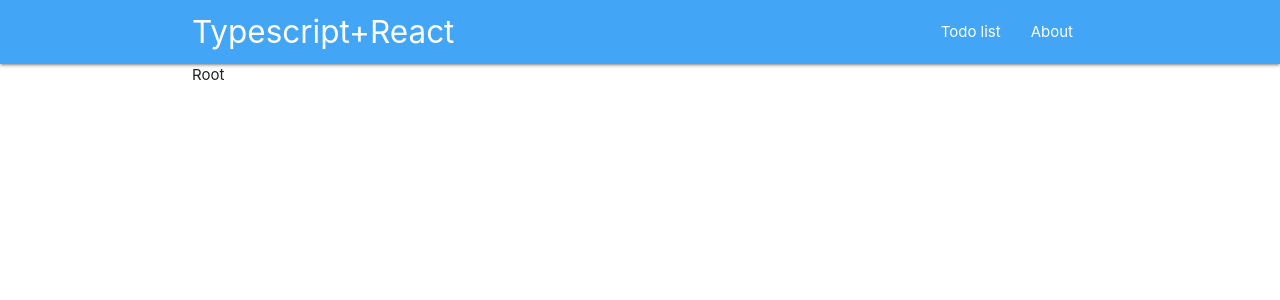
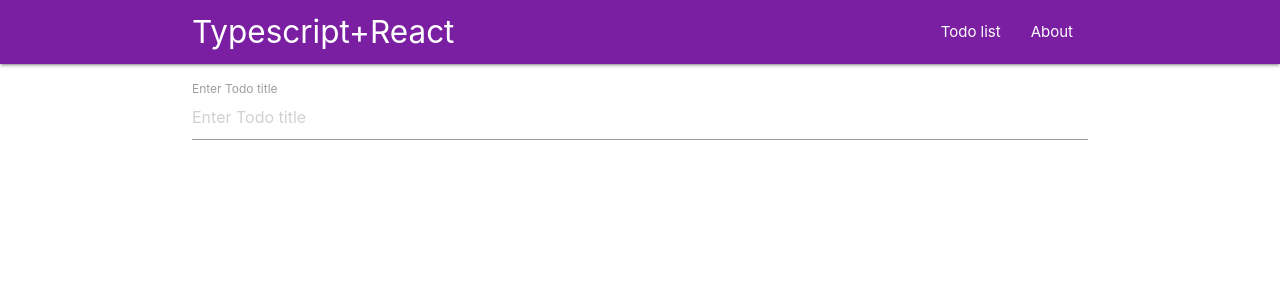
Before and after one commit to XanderUZZZER/react-redux-typescript-2, a React (Create React App) app: page / in a window 1280 px wide. Shown: the top 300 px of the page. Built offline with nearby package versions, Linux system fonts and the light colour scheme.

Commit message:
todo addition completed

```diff
--- a/src/App.tsx
+++ b/src/App.tsx
@@ -1,11 +1,28 @@
-import React from 'react'
+import React, { useState } from 'react'
 import Navbar from './components/Navbar'
+import TodoForm from './components/TodoForm'
+import TodoList from './components/TodoList'
+import { ITodo } from './interfaces'
 
 const App: React.FC = () => {
+  const [todos, setTodos] = useState<ITodo[]>([])
+
+  const addHandler = (title: string) => {
+    const newTodo: ITodo = {
+      title: title,
+      id: Date.now(),
+      completed: false,
+    }
+    setTodos((prev) => [newTodo, ...prev])
+  }
+
   return (
     <>
       <Navbar />
-      <div className='container'>Root</div>
+      <div className='container'>
+        <TodoForm onAdd={addHandler} />
+        <TodoList todos={todos} />
+      </div>
     </>
   )
 }
--- a/src/components/Navbar.tsx
+++ b/src/components/Navbar.tsx
@@ -3,7 +3,7 @@ import React from 'react'
 const Navbar: React.FC = () => {
   return (
     <nav>
-      <div className='nav-wrapper  blue lighten-1'>
+      <div className='nav-wrapper  #7b1fa2 purple darken-2'>
         <div className='container'>
           <a href='/' className='brand-logo'>
             Typescript+React
--- /dev/null
+++ b/src/components/TodoForm.tsx
@@ -0,0 +1,38 @@
+import React, { useState } from 'react'
+
+interface TodoFormProps {
+  onAdd(title: string): void
+}
+
+const TodoForm: React.FC<TodoFormProps> = (props) => {
+  const [title, setTitle] = useState<string>('')
+
+  const changeHandler = (event: React.ChangeEvent<HTMLInputElement>) => {
+    setTitle(event.target.value)
+  }
+
+  const keyPressHandler = (event: React.KeyboardEvent) => {
+    if (event.key === 'Enter') {
+      props.onAdd(title)
+      setTitle('')
+    }
+  }
+
+  return (
+    <div className='input-field mt2'>
+      <input
+        onChange={changeHandler}
+        value={title}
+        type='text'
+        id='title'
+        placeholder='Enter Todo title'
+        onKeyPress={keyPressHandler}
+      />
+      <label htmlFor='title' className='active'>
+        Enter Todo title
+      </label>
+    </div>
+  )
+}
+
+export default TodoForm
--- /dev/null
+++ b/src/components/TodoList.tsx
@@ -0,0 +1,31 @@
+import React from 'react'
+import { ITodo } from '../interfaces'
+
+interface TodoListProps {
+  todos: ITodo[]
+}
+
+const TodoList: React.FC<TodoListProps> = ({ todos }) => {
+  return (
+    <ul>
+      {todos.map((todo) => {
+        const classes = ['todo']
+        if (todo.completed) {
+          classes.push('completed')
+        }
+
+        return (
+          <li className={classes.join(' ')} key={todo.id}>
+            <label>
+              <input type='checkbox' checked={todo.completed} />
+              <span>{todo.title}</span>
+              <i className='material-icons red-text'>delete</i>
+            </label>
+          </li>
+        )
+      })}
+    </ul>
+  )
+}
+
+export default TodoList
--- a/src/index.css
+++ b/src/index.css
@@ -11,3 +11,34 @@ code {
   font-family: source-code-pro, Menlo, Monaco, Consolas, 'Courier New',
     monospace;
 }
+
+.px1 {
+  padding-left: 1rem;
+  padding-right: 1rem;
+}
+
+.mt2 {
+  margin-top: 2rem;
+}
+
+.todo {
+  margin-bottom: 1rem;
+}
+
+.todo.cpmpleted span {
+  text-decoration: line-through;
+}
+
+.todo label {
+  width: 100%;
+  display: flex;
+  align-items: center;
+  justify-content: space-between;
+  cursor: pointer;
+  padding: 1rem;
+  background: #f3f3f3;
+}
+
+.todo i {
+  z-index: 2;
+}
--- /dev/null
+++ b/src/interfaces.ts
@@ -0,0 +1,5 @@
+export interface ITodo {
+  title: string
+  id: number
+  completed: boolean
+}
```
